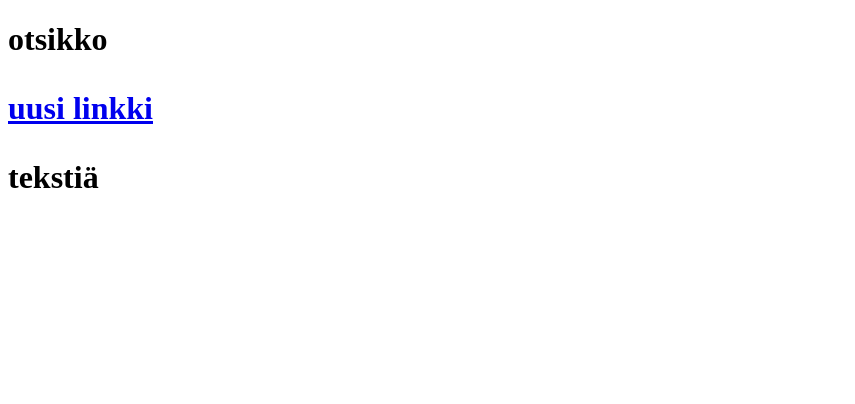
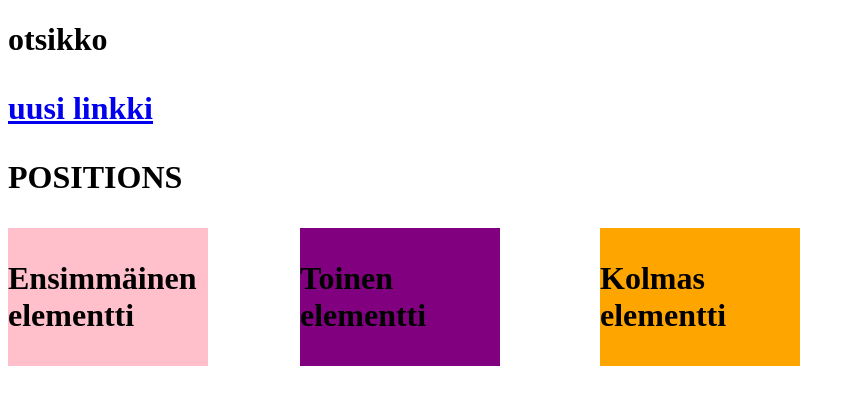
Before and after one commit to suuranna/Lapio-Website, a plain HTML site: page new.html in a window 1280 px wide. Shown: the whole page, without its empty margins (0-855 px from the left). Drawn offline with Linux system fonts and the light colour scheme.

Commit message:
osa 3. yhdeksäs tehtävä

```diff
--- a/new.html
+++ b/new.html
@@ -3,6 +3,7 @@
 
 <head>
 <meta charset="utf-8">
+<link rel="stylesheet" href="style.css">
 <title>uus juttu</title>
 </head>
 
@@ -10,6 +11,15 @@
 <h1>otsikko</hi>
 <p></p>
 <a href="file:///home/suuranna/lapio-website/index.html">uusi linkki</a>
-<p>tekstiä</p>
+<p>POSITIONS</p>
+<div class="a">
+<p>Ensimmäinen elementti</p>
+</div>
+<div class="b">
+<p>Toinen elementti</p>
+</div>
+<div class="c">
+<p>Kolmas elementti</p>
+</div>
 </body>
 </html>
--- a/style.css
+++ b/style.css
@@ -1,23 +1,22 @@
-p {
-background-color: red
+
+.a {
+width: 200px;
+heigth:100px;
+background-color: pink;
+position: absolute;
 }
 
-h1 {
-color: yellow
+.b {
+width:200px;
+heigth: 100px;
+background-color: purple;
+position: absolute;
+left: 300px
 }
-
-ul {
-color: purple
+.c {
+width: 200px;
+heigth: 100px;
+background-color: orange;
+position: absolute;
+left: 600px;
 }
-
-.tama {
-background-color: green
-}
-
-.pieni {
-color: orange
-}
-
-#tunniste {
-color: pink
-}
```
